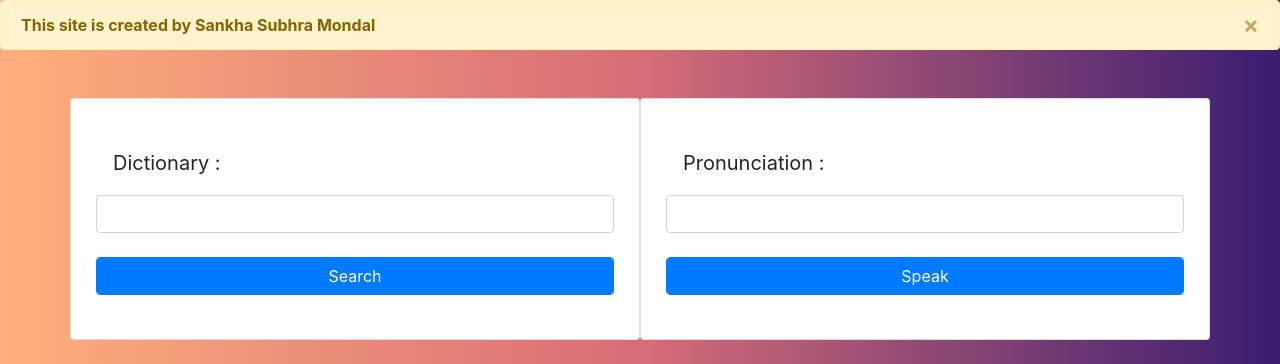
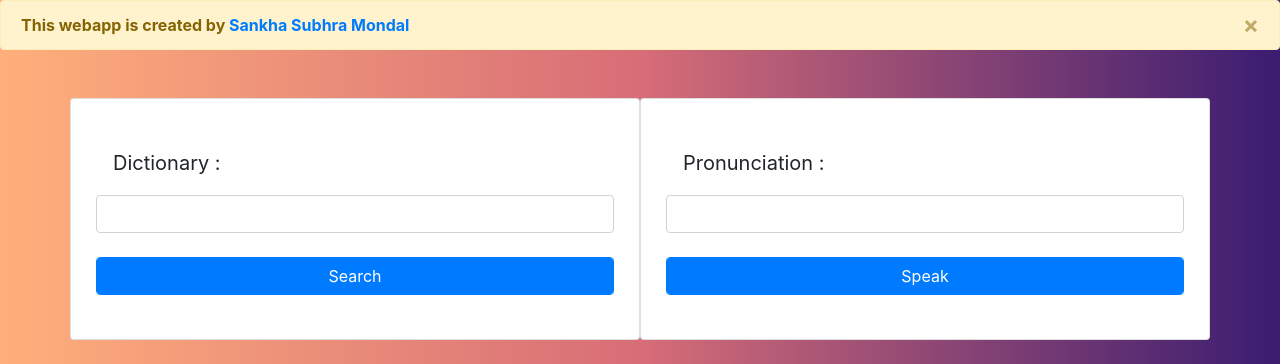
Before and after one commit to Sankha1998/dictionarywebapp, a Flask app: page / in a window 1280 px wide. Shown: the part 56-420 px from the top of the page. Run offline with Flask 2, Linux system fonts and the light colour scheme.

Commit message:
Add files via upload

```diff
--- a/templates/base.html
+++ b/templates/base.html
@@ -22,7 +22,7 @@
   </button>
 </nav>
 <div class="alert alert-warning alert-dismissible fade show" role="alert">
-  <strong>  This site is created by Sankha Subhra Mondal</strong>
+  <strong>  This webapp is created by <a href="https://www.linkedin.com/in/sankha-subhra-mondal-540133168/">Sankha Subhra Mondal</a></strong>
   <button type="button" class="close" data-dismiss="alert" aria-label="Close">
     <span aria-hidden="true">&times;</span>
   </button>
```
